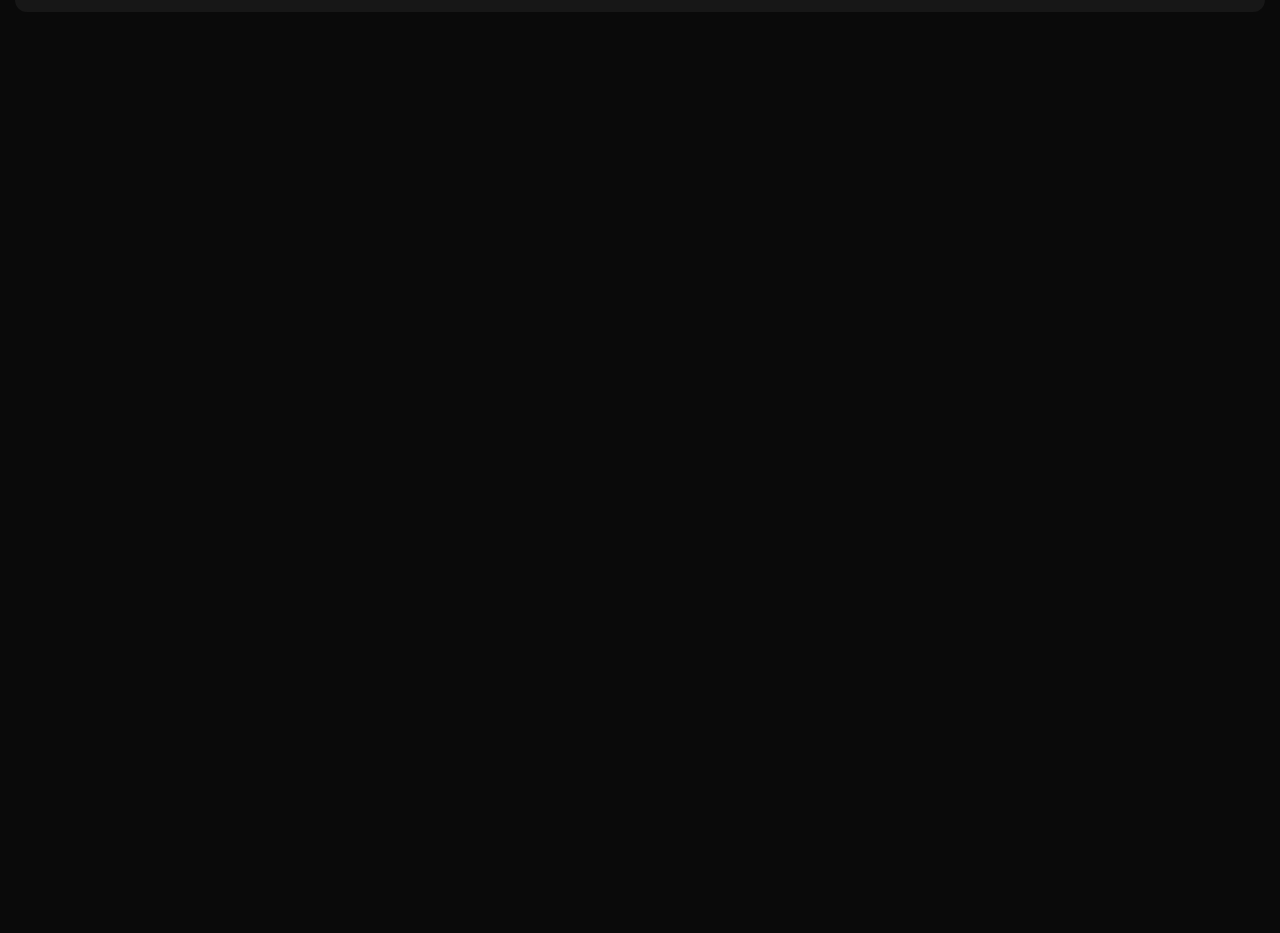
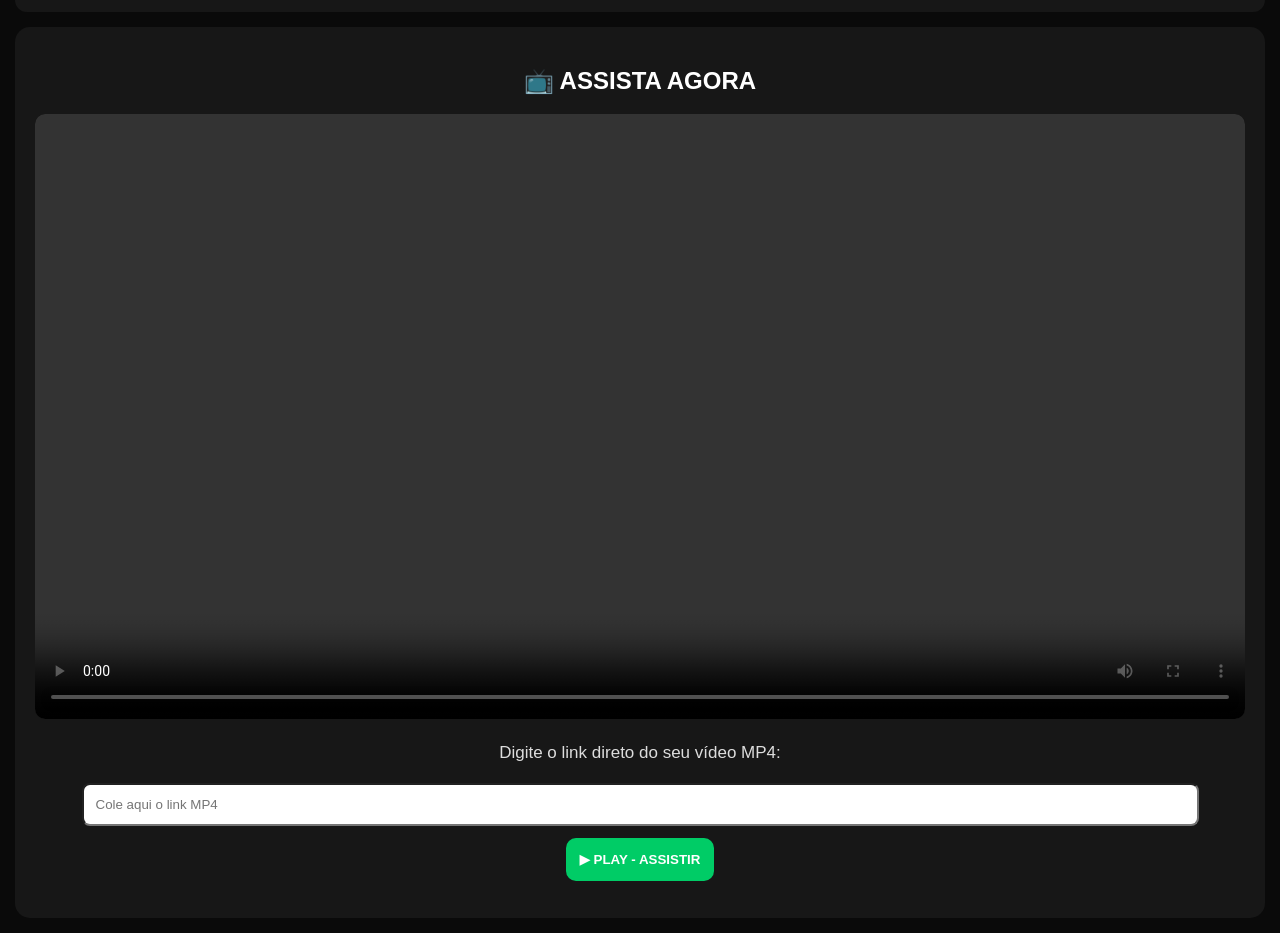
Before and after one commit to celiosilva12/celio-iptv, a plain HTML site: page index.html in a window 1280 px wide. Shown: the part 2295-3228 px from the top of the page. Before the commit the page ends 2322 px from the top, so only its background shows below. Drawn offline with Linux system fonts and the light colour scheme.

Commit message:
Implement video player with MP4 link input
Added a video player section with input for MP4 links and a play button.

```diff
--- a/index.html
+++ b/index.html
@@ -59,5 +59,45 @@ footer{padding:20px;color:#888;font-size:13px}
   </div>
 </section>
 
+<section style="background:#171717;color:white;padding:20px;margin:15px;border-radius:15px;text-align:center">
+  <h2>📺 ASSISTA AGORA</h2>
+
+  <video id="player" controls playsinline
+    style="width:100%;border-radius:10px;background:black">
+  </video>
+
+  <p>Digite o link direto do seu vídeo MP4:</p>
+
+  <input id="videoLink" type="url"
+    placeholder="Cole aqui o link MP4"
+    style="width:90%;padding:12px;border-radius:8px">
+
+  <button onclick="assistirVideo()"
+    style="background:#00cc66;color:white;padding:14px;border:0;border-radius:10px;margin-top:12px;font-weight:bold">
+    ▶ PLAY - ASSISTIR
+  </button>
+
+  <p id="mensagem"></p>
+</section>
+
+<script>
+function assistirVideo() {
+  const link = document.getElementById("videoLink").value.trim();
+  const player = document.getElementById("player");
+  const mensagem = document.getElementById("mensagem");
+
+  if (!link.startsWith("https://")) {
+    mensagem.textContent = "Digite um link HTTPS válido.";
+    return;
+  }
+
+  player.src = link;
+  player.load();
+  player.play().catch(() => {
+    mensagem.textContent = "Toque no PLAY para iniciar o vídeo.";
+  });
+}
+</script>
+
 </body>
 </html>
```
